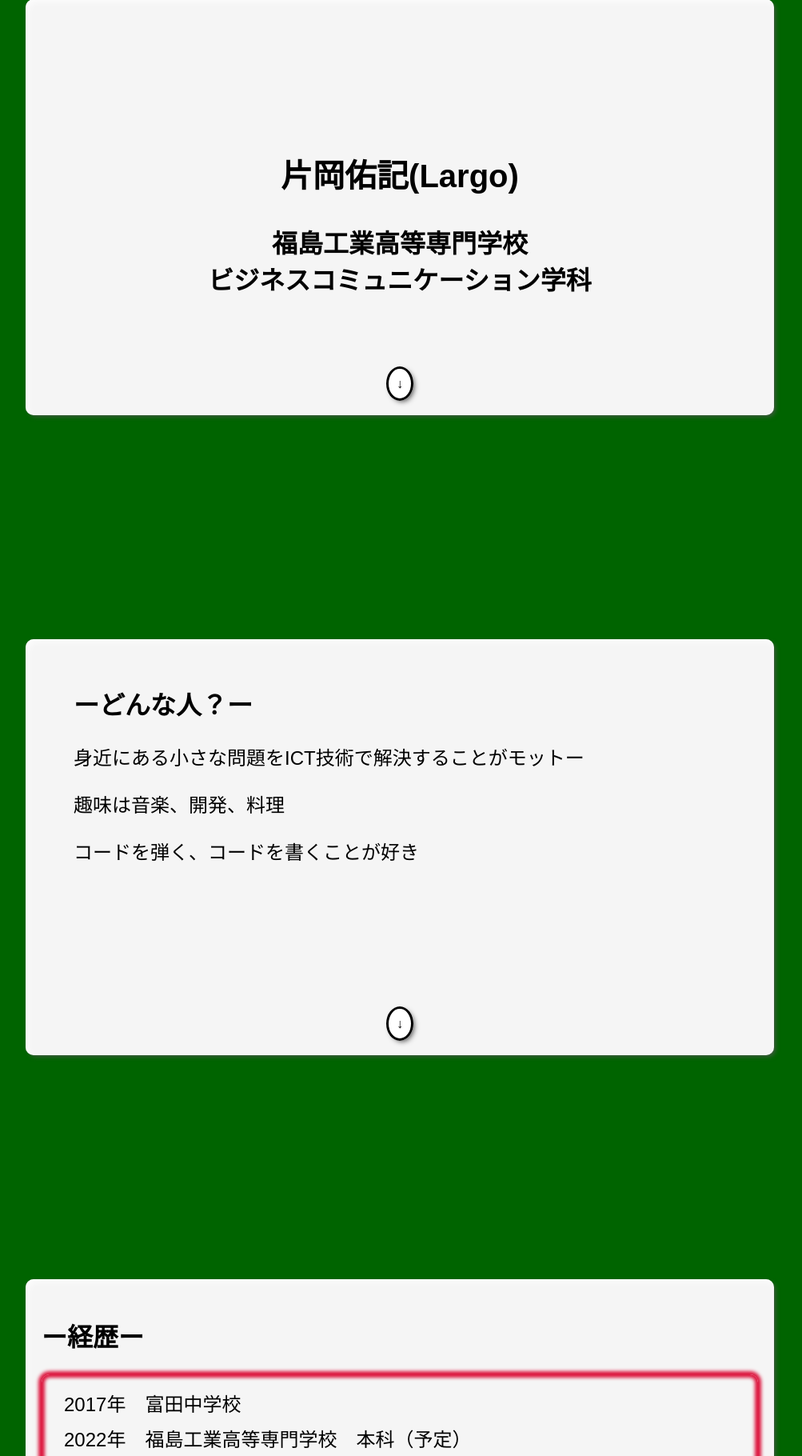
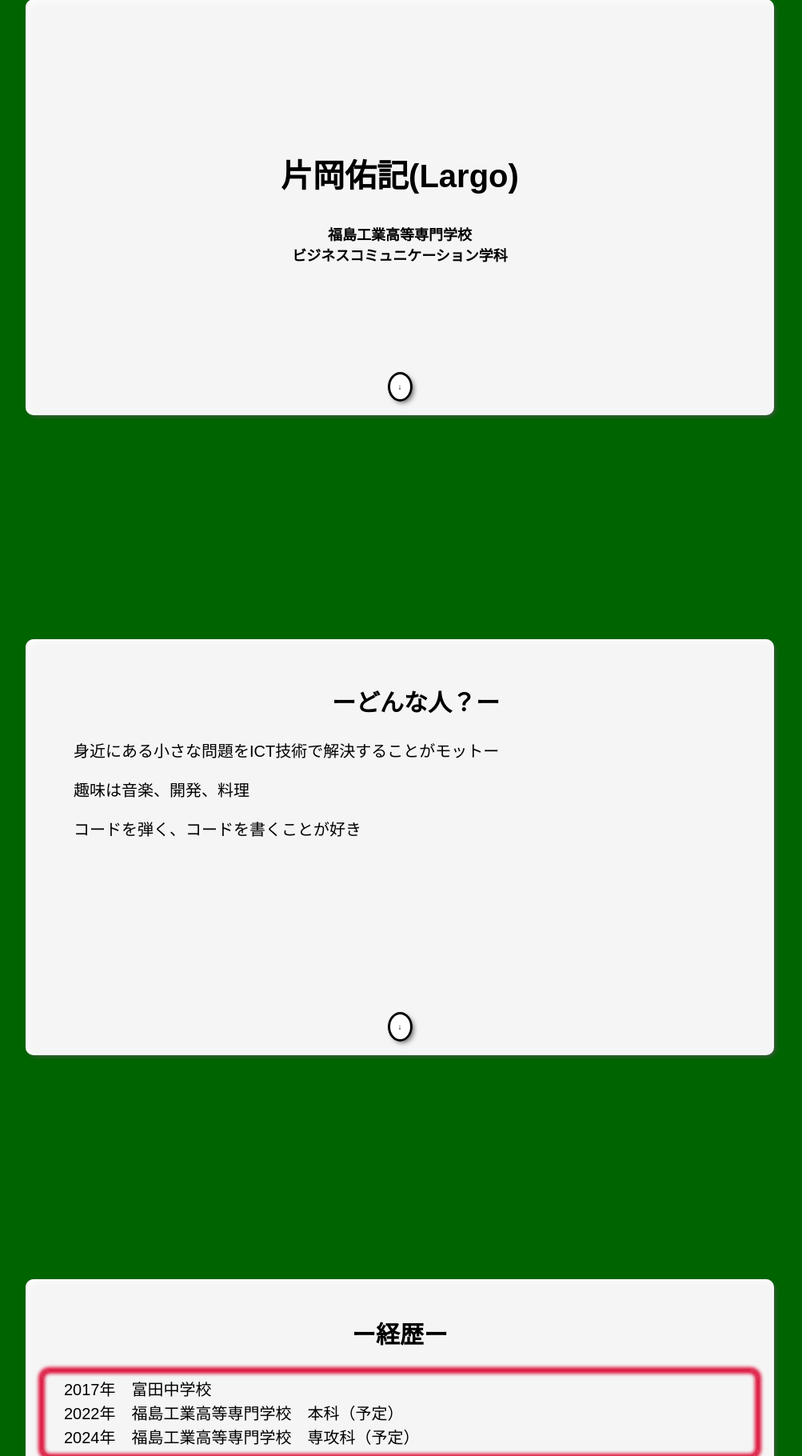
Before and after one commit to yukiti224gt/MyPortfolio, a PHP site: page / in a window 1280 px wide. Shown: the part 161-1981 px from the top of the page at 80% size, without its empty margins (140-1143 px from the left). Run offline with PHP 8.4, Linux system fonts and the light colour scheme.

Commit message:
FEAT: サイズ

```diff
--- a/style.css
+++ b/style.css
@@ -94,7 +94,7 @@
   position: fixed;
   width: 100vw;
   height: 100vh;
-  top: -999px;
+  top: -150rem;
   left: 0;
   right: 0;
   bottom: 0;
@@ -117,6 +117,9 @@
 /* 全体 */
 html {
   scroll-behavior: smooth;
+  height: 100%;
+  width: 100%;
+  font-size: 62.5%;
 }
 
 li {
@@ -277,11 +280,11 @@
 
 /* home */
 .home h1 {
-  font-size: 2.5rem;
+  font-size: 4.0rem;
 }
 
 .home h2 {
-  font-size: 2.0rem;
+  font-size: 1.8rem;
 }
 
 .profile_info {
@@ -297,11 +300,12 @@
 }
 
 .content h2 {
-  font-size: 2.0rem;
+  font-size: 3.0rem;
+  text-align: center;
 }
 
 .content p {
-  font-size: 1.5rem;
+  font-size: 2.0rem;
 }
 
 /* background */
@@ -312,6 +316,7 @@
 .background p {
   line-height: 20px;
   padding-left: 24px;
+  margin: 10px 0;
 }
 
 .bar {
@@ -345,6 +350,7 @@
   border: none;
   border-radius: 0%;
   padding: 0;
+  font-size: 2.0rem;
 }
 
 .sns a.child:hover {
@@ -418,6 +424,7 @@
   border-radius: 10px;
   line-height: 1.4em;
   transition: 0.5s;
+  font-size: 1.4rem;
 }
 
 .close_btn {
@@ -451,3 +458,9 @@
   font-weight: bold;
   border-radius: 6px;
 }
+
+@media screen and (max-width:480px) {
+  .content {
+    padding: 0;
+  }
+}
```
